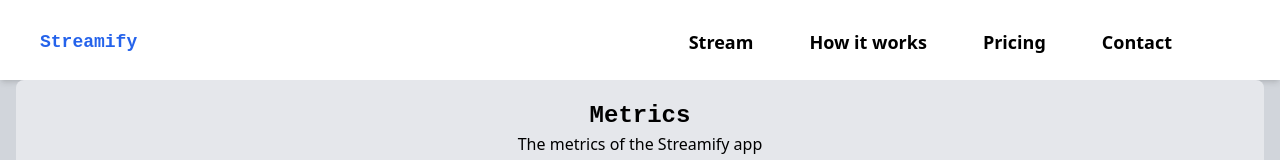
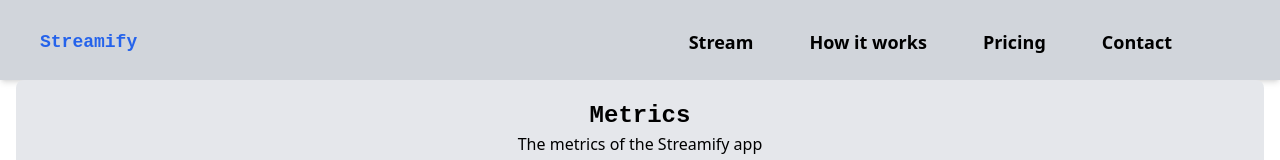
Before and after one commit to Shree0310/Streamify, a React (Create React App) app: page / in a window 1280 px wide. Shown: the top 160 px of the page. Built offline with nearby package versions, Linux system fonts and the light colour scheme.

Commit message:
dark theme fixes

```diff
--- a/src/Components/Body.js
+++ b/src/Components/Body.js
@@ -5,7 +5,7 @@
 
 const Body = () =>{
     return (
-        <div className="bg-gray-300 dark:bg-gray-900">
+        <div>
             <Header/>
             <div>
                 <Metrics/>
--- a/src/Components/Header.js
+++ b/src/Components/Header.js
@@ -9,7 +9,7 @@
 
     return (
         <div>
-            <header className="dark:bg-gray-900 bg-white h-20 shadow-md">
+            <header className="dark:bg-gray-900 bg-gray-300 h-20 shadow-md">
                 <nav className="mx-auto flex items-center justify-between">
                     <div className="sm:text-sm lg:text-lg md:text-lg font-misterGrape flex font-bold items-center ml-10 text-blue-600 pt-6 lg:pt-0">
                        Streamify
--- a/src/Components/RecentStreams.js
+++ b/src/Components/RecentStreams.js
@@ -75,8 +75,8 @@
                  onChange={(e)=> setFilter(e.target.value)}/>
 
             </div>
-                <table className="dark:bg-gray-800 bg-gray-300 w-full lg:min-w-full table-auto shadow-lg rounded-lg overflow-x-auto">
-                    <thead>
+                <table className=" w-full lg:min-w-full table-auto shadow-lg rounded-lg overflow-x-auto">
+                    <thead className="dark:bg-gray-800 bg-gray-500 dark:text-gray-300 text-gray-800">
                         <tr className=" dark:text-gray-200 text-gray-500 uppercase ">
                             <th
                             className="py-3 px-6 text-left cursor-pointer"
@@ -102,7 +102,7 @@
                     </thead>
                     <tbody>
                         {sortedAndFilteredData.map((stream,index)=>(
-                            <tr key={index} className="dark:bg-gray-700 text-gray-300 font-light hover:bg-gray-500 hover:text-gray-500 dark:hover:bg-gray-100 dark:hover:text-gray-800">
+                            <tr key={index} className="dark:bg-gray-600 dark:text-gray-400 text-gray-500 font-light hover:bg-gray-500 hover:text-gray-500 dark:hover:bg-gray-100 dark:hover:text-gray-800">
                             <td className="py-3 px-6 text-left">{stream.songName}</td>
                             <td className="py-3 px-6 text-left">{stream.artist}</td>
                             <td className="py-3 px-6 text-left">{stream.dateStreamed}</td>
```
